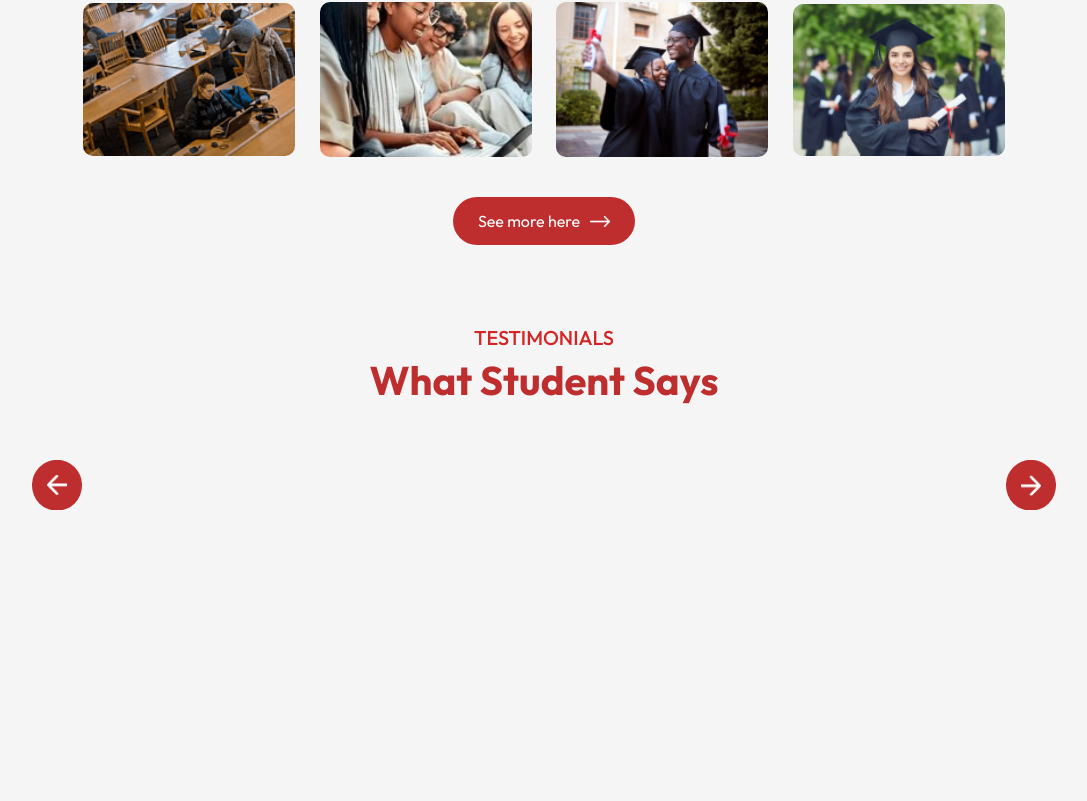
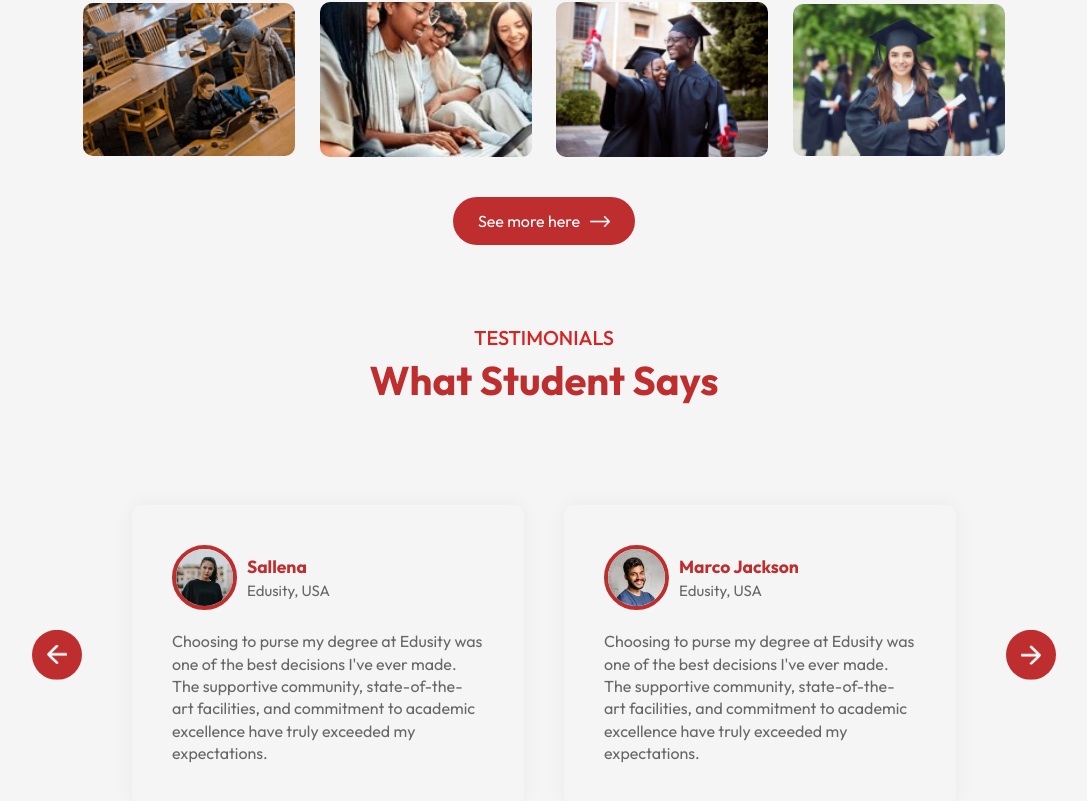
Before and after one commit to tanisha1527/React-project5, a React (Vite) app: page / in a window 1280 px wide. Shown: the part 2058-2859 px from the top of the page, without its empty margins (96-1183 px from the left). Before the commit the page ends 2568 px from the top, so only its background shows below. Built offline with nearby package versions, Linux system fonts and the light colour scheme.

Commit message:
Add testimonials section with slider feature to next/back buttons

```diff
--- a/src/components/Testimonials/Testimonials.css
+++ b/src/components/Testimonials/Testimonials.css
@@ -20,3 +20,46 @@
    right: auto;
    left: 0;
 }
+
+.slider{
+  overflow: hidden;
+}
+
+.slider ul{
+   display: flex;
+   width: 200%;
+   overflow-x: hidden;
+   transition: 0.5s;
+}
+
+.slider ul li{
+   list-style: none;
+   width: 50%;
+   padding: 20px;
+}
+
+.slide{
+    box-shadow: 0 0 20px rgba(0, 0, 0, 0.05);
+    padding: 40px;
+    border-radius: 10px;
+    color: #676767;
+    line-height: 1.4;
+}
+
+.slide img{
+   width: 65px;
+   border-radius: 50%;
+   margin-right: 10px;
+   border: 4px solid #be2e2e;
+}
+
+.user-info{
+    display: flex;
+    align-items: center;
+    margin-bottom: 20px;
+    font-size: 15px;
+}
+
+.user-info h3{
+  color: #be2e2e;
+}
--- a/src/components/Testimonials/Testimonials.jsx
+++ b/src/components/Testimonials/Testimonials.jsx
@@ -1,16 +1,96 @@
-import React from 'react'
+import React, { useRef } from 'react'
 import './Testimonials.css'
 import next_icon from '../../assets/next-icon.png'
 import back_icon from '../../assets/back-icon.png'
 import user_1 from '../../assets/user-1.png'
 import user_2 from '../../assets/user-2.png'
 import user_3 from '../../assets/user-3.png'
+import user_4 from '../../assets/user-4.png'
 
 const Testimonials = () => {
+
+  const slider = useRef();
+  let tx = 0;
+
+ const slideForward = ()=>{
+     if(tx > -50){
+       tx -= 25;
+     }
+     slider.current.style.transform = `translateX(${tx}%)`
+ }
+
+ const slideBackward = ()=>{
+  if(tx < 0){
+    tx += 25;
+  }
+  slider.current.style.transform = `translateX(${tx}%)`
+
+ }
+
   return (
     <div className='testimonials'>
-        <img src={next_icon} alt="" className='next-btn' />
-        <img src={back_icon} alt="" className='back-btn' />
+        <img src={next_icon} alt="" className='next-btn' onClick={slideForward} />
+        <img src={back_icon} alt="" className='back-btn' onClick={slideBackward} />
+        <div className="slider">
+          <ul ref={slider}>
+             <li>
+                <div className="slide">
+                   <div className="user-info">
+                      <img src={user_1} alt="" />
+                       <div>
+                           <h3>Sallena</h3>
+                           <span>Edusity, USA</span>
+                       </div>
+                   </div>
+                    <p>
+                    Choosing to purse my degree at Edusity was one of the best decisions I've ever made. The supportive community, state-of-the-art facilities, and commitment to academic excellence have truly exceeded my expectations.
+                    </p>
+                </div>
+             </li>
+             <li>
+                <div className="slide">
+                   <div className="user-info">
+                      <img src={user_2} alt="" />
+                       <div>
+                           <h3>Marco Jackson</h3>
+                           <span>Edusity, USA</span>
+                       </div>
+                   </div>
+                    <p>
+                      Choosing to purse my degree at Edusity was one of the best decisions I've ever made. The supportive community, state-of-the-art facilities, and commitment to academic excellence have truly exceeded my expectations.
+                    </p>
+                </div>
+             </li>
+             <li>
+                <div className="slide">
+                   <div className="user-info">
+                      <img src={user_3} alt="" />
+                       <div>
+                           <h3>Angelina Davis</h3>
+                           <span>Edusity, USA</span>
+                       </div>
+                   </div>
+                    <p>
+                      Choosing to purse my degree at Edusity was one of the best decisions I've ever made. The supportive community, state-of-the-art facilities, and commitment to academic excellence have truly exceeded my expectations.
+                    </p>
+                </div>
+             </li>
+             <li>
+                <div className="slide">
+                   <div className="user-info">
+                      <img src={user_4} alt="" />
+                       <div>
+                           <h3>Vin Mathew</h3>
+                           <span>Edusity, USA</span>
+                       </div>
+                   </div>
+                    <p>
+                      Choosing to purse my degree at Edusity was one of the best decisions I've ever made. The supportive community, state-of-the-art facilities, and commitment to academic excellence have truly exceeded my expectations.
+                    </p>
+                </div>
+             </li>
+          </ul>
+        </div>
     </div>
   )
 }
```
